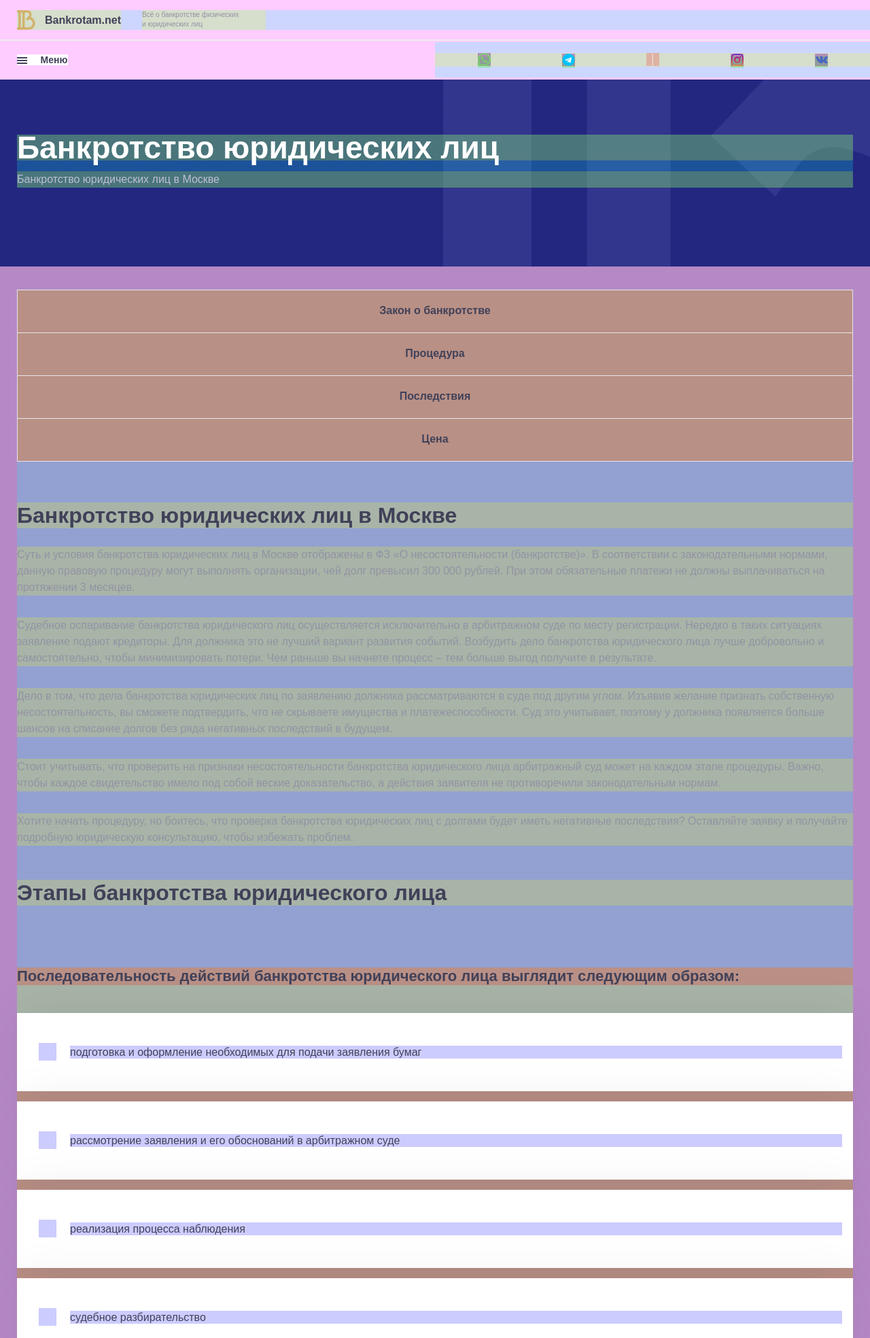
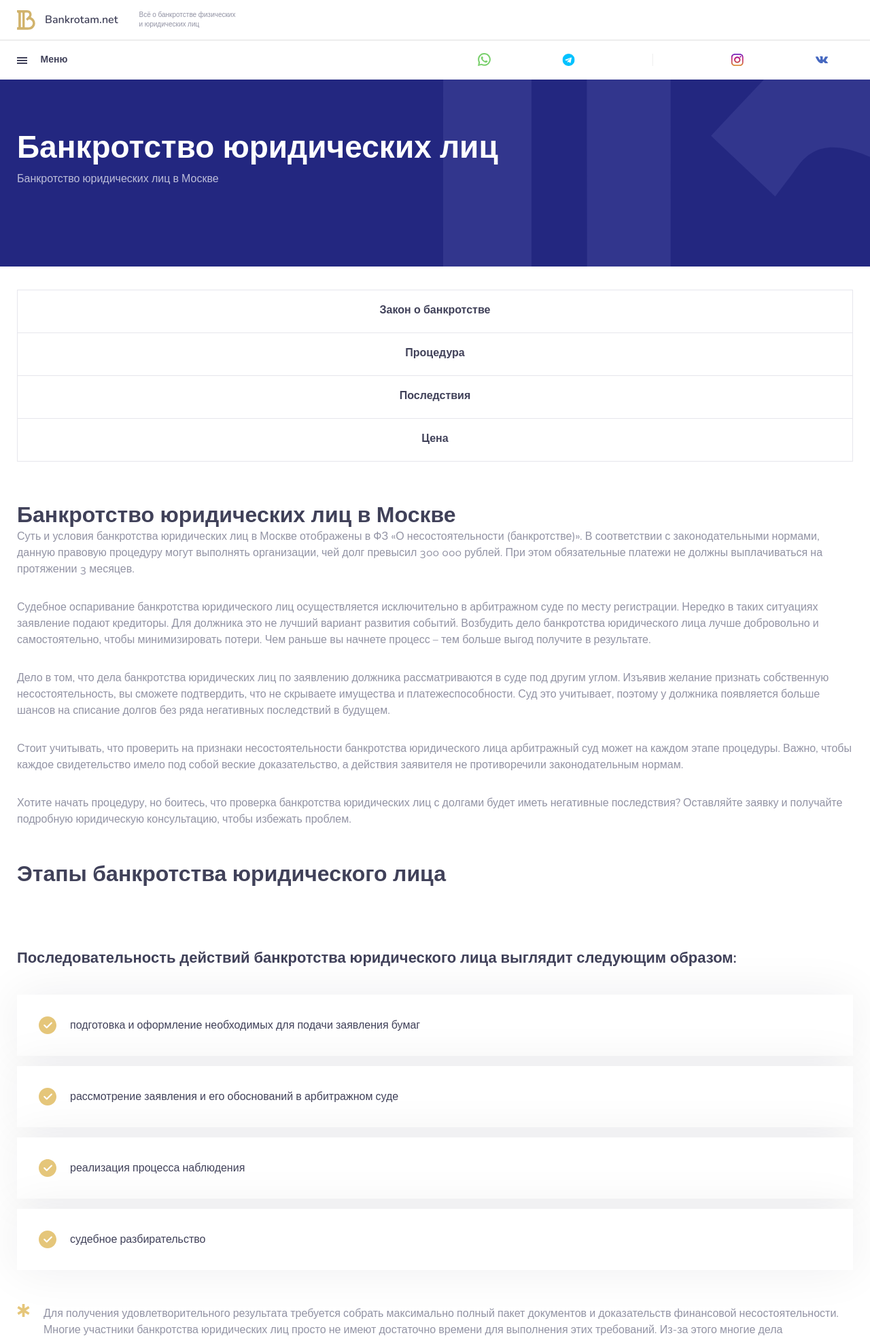
Before and after one commit to localbody/bankrotam.net, a PHP site: page /entity.html in a window 1280 px wide. Shown: the top 1968 px of the page at 68% size. Run offline with PHP 8.4, Linux system fonts and the light colour scheme.

Commit message:
morning 31.07.2020

```diff
--- a/css/common.css
+++ b/css/common.css
@@ -1,39 +1,3 @@
-* {
-    background-color: rgba(255, 0, 0, .2);
-}
-
-* * {
-    background-color: rgba(0, 255, 0, .2);
-}
-
-* * * {
-    background-color: rgba(0, 0, 255, .2);
-}
-
-* * * * {
-    background-color: rgba(255, 0, 255, .2);
-}
-
-* * * * * {
-    background-color: rgba(0, 255, 255, .2);
-}
-
-* * * * * * {
-    background-color: rgba(255, 255, 0, .2);
-}
-
-* * * * * * * {
-    background-color: rgba(255, 0, 0, .2);
-}
-
-* * * * * * * * {
-    background-color: rgba(0, 255, 0, .2);
-}
-
-* * * * * * * * * {
-    background-color: rgba(0, 0, 255, .2);
-}
-
 @import "../css/fonts/raleway/raleway.css";
 @import "../css/reset.css";
 @import "../css/normalize.css";
```
Also changed, not shown: css/grids.css (added).
